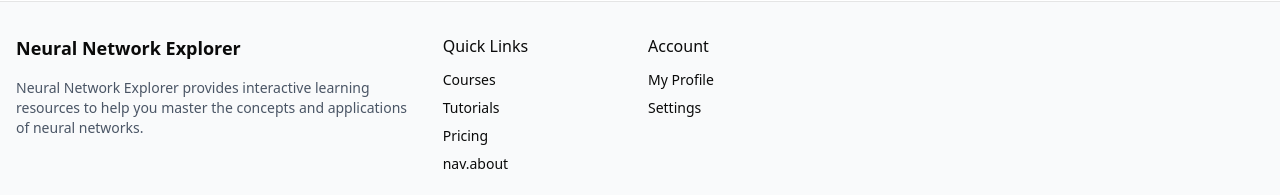
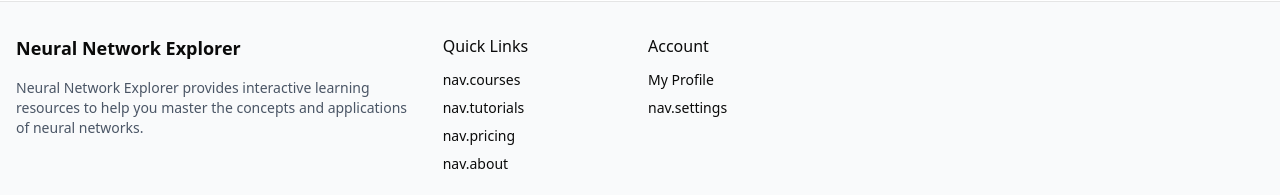
Before and after one commit to dilum-randira/Nural_Network_Animation, a Next.js app: page / in a window 1280 px wide. Shown: the part 1575-1770 px from the top of the page. Built offline with nearby package versions, Linux system fonts and the light colour scheme.

Commit message:
update quic links

```diff
--- a/src/components/ClientLayout.tsx
+++ b/src/components/ClientLayout.tsx
@@ -337,23 +337,22 @@ function LayoutContent({ children }: { children: React.ReactNode }) {
                 </p>
               </div>
 
-              <div className="grid grid-cols-2 gap-8 md:gap-4">
-                <div>
+              <div className="grid grid-cols-2 gap-8 md:gap-4">                <div>
                   <h4 className="font-medium mb-3">{t('quick_links')}</h4>
                   <ul className="space-y-2 text-sm">
                     <li>
                       <Link href="/courses" className="hover:underline">
-                        Courses
+                        {t('nav.courses')}
                       </Link>
                     </li>
                     <li>
                       <Link href="/tutorials" className="hover:underline">
-                        Tutorials
+                        {t('nav.tutorials')}
                       </Link>
                     </li>
                     <li>
                       <Link href="/pricing" className="hover:underline">
-                        Pricing
+                        {t('nav.pricing')}
                       </Link>
                     </li>
                     <li>
@@ -362,8 +361,7 @@ function LayoutContent({ children }: { children: React.ReactNode }) {
                       </Link>
                     </li>
                   </ul>
-                </div>
-                <div>
+                </div>                <div>
                   <h4 className="font-medium mb-3">{t('account')}</h4>
                   <ul className="space-y-2 text-sm">
                     <li>
@@ -373,7 +371,7 @@ function LayoutContent({ children }: { children: React.ReactNode }) {
                     </li>
                     <li>
                       <Link href="/user/settings" className="hover:underline">
-                        Settings
+                        {t('nav.settings') || "Settings"}
                       </Link>
                     </li>
                   </ul>
--- a/src/lib/translations/en.json
+++ b/src/lib/translations/en.json
@@ -96,11 +96,12 @@
     "home": "Home",
     "courses": "Courses",
     "tutorials": "Tutorials",
-    "pricing": "Pricing",
-    "about": "About",
+    "pricing": "Pricing",    "about": "About",
     "login": "Login",
     "signup": "Sign Up",
     "profile": "Profile",
-    "language": "Language"
+    "language": "Language",
+    "settings": "Settings",
+    "resources": "Resources"
   }
 }
--- a/src/lib/translations/si.json
+++ b/src/lib/translations/si.json
@@ -96,11 +96,12 @@
     "home": "මුල් පිටුව",
     "courses": "පාඨමාලා",
     "tutorials": "නිබන්ධන",
-    "pricing": "මිල ගණන්",
-    "about": "අප ගැන",
+    "pricing": "මිල ගණන්",    "about": "අප ගැන",
     "login": "පිවිසෙන්න",
     "signup": "ලියාපදිංචි වන්න",
     "profile": "පැතිකඩ",
-    "language": "භාෂාව"
+    "language": "භාෂාව",
+    "settings": "සැකසුම්",
+    "resources": "සම්පත්"
   }
 }
```
